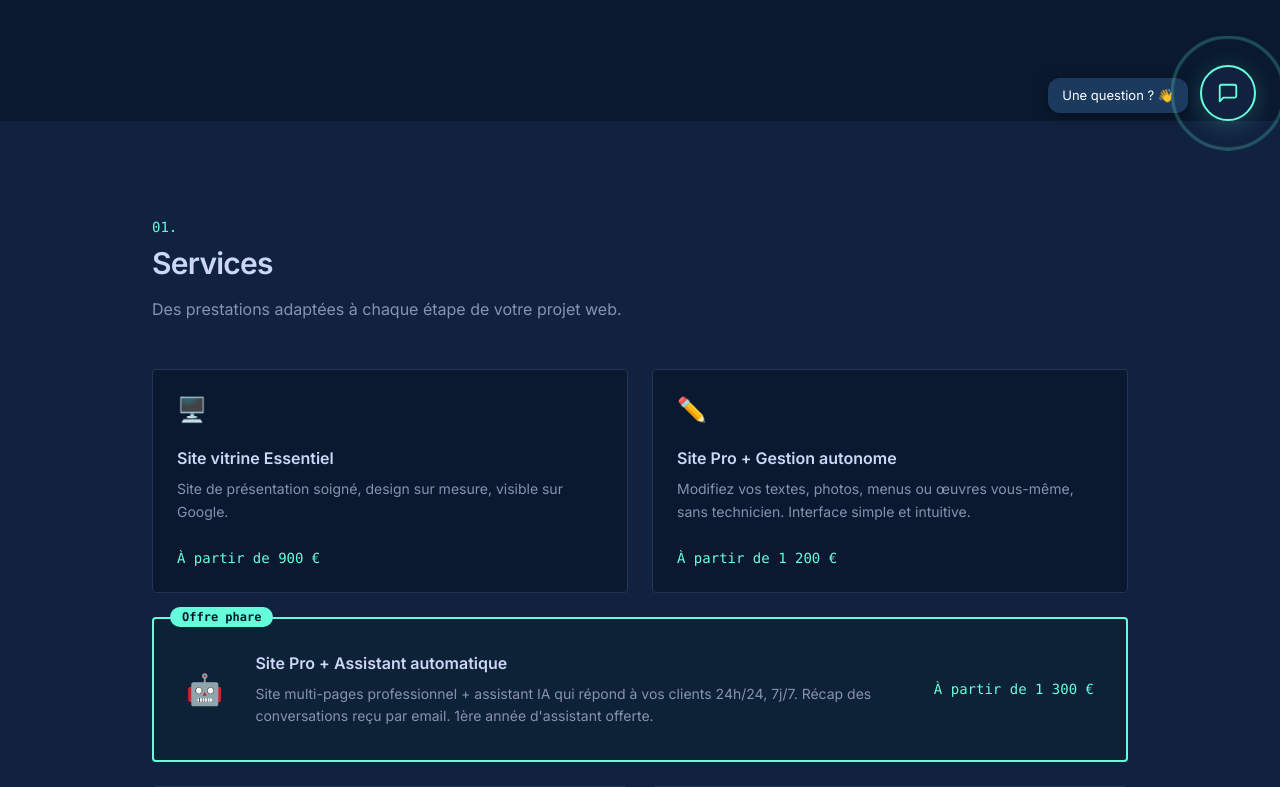
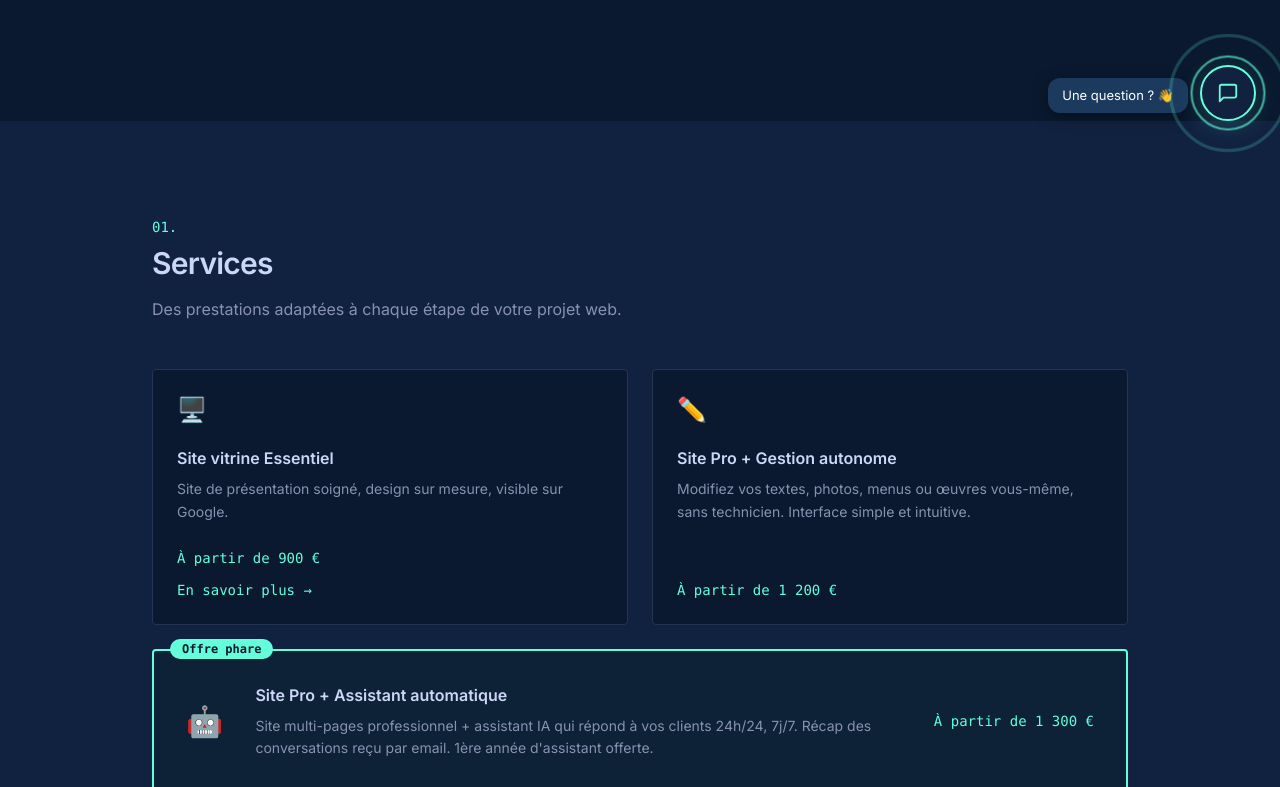
Before and after one commit to NicolasClaverol/portfolio-vitrine, a Next.js app: page / in a window 1280 px wide. Shown: the part 655-1442 px from the top of the page. Built offline with nearby package versions, Linux system fonts and the light colour scheme.

Commit message:
Services: lien En savoir plus vers page site vitrine

```diff
--- a/src/components/Services.tsx
+++ b/src/components/Services.tsx
@@ -7,6 +7,7 @@ const services = [
     description: 'Site de présentation soigné, design sur mesure, visible sur Google.',
     price: 'À partir de 900 €',
     featured: false,
+    link: '/services/creation-site-vitrine-montpellier',
   },
   {
     icon: '✏️',
@@ -73,6 +74,11 @@ export default function Services() {
                 <h3 className="mb-2 text-base font-semibold text-[#CCD6F6]">{s.title}</h3>
                 <p className="mb-6 flex-1 text-sm leading-relaxed text-[#8892B0]">{s.description}</p>
                 <span className="font-mono text-sm text-[#64FFDA]">{s.price}</span>
+                {s.link && (
+                  <a href={s.link} className="mt-3 font-mono text-sm text-[#64FFDA] hover:underline">
+                    En savoir plus →
+                  </a>
+                )}
               </div>
             </Reveal>
           ))}
```
